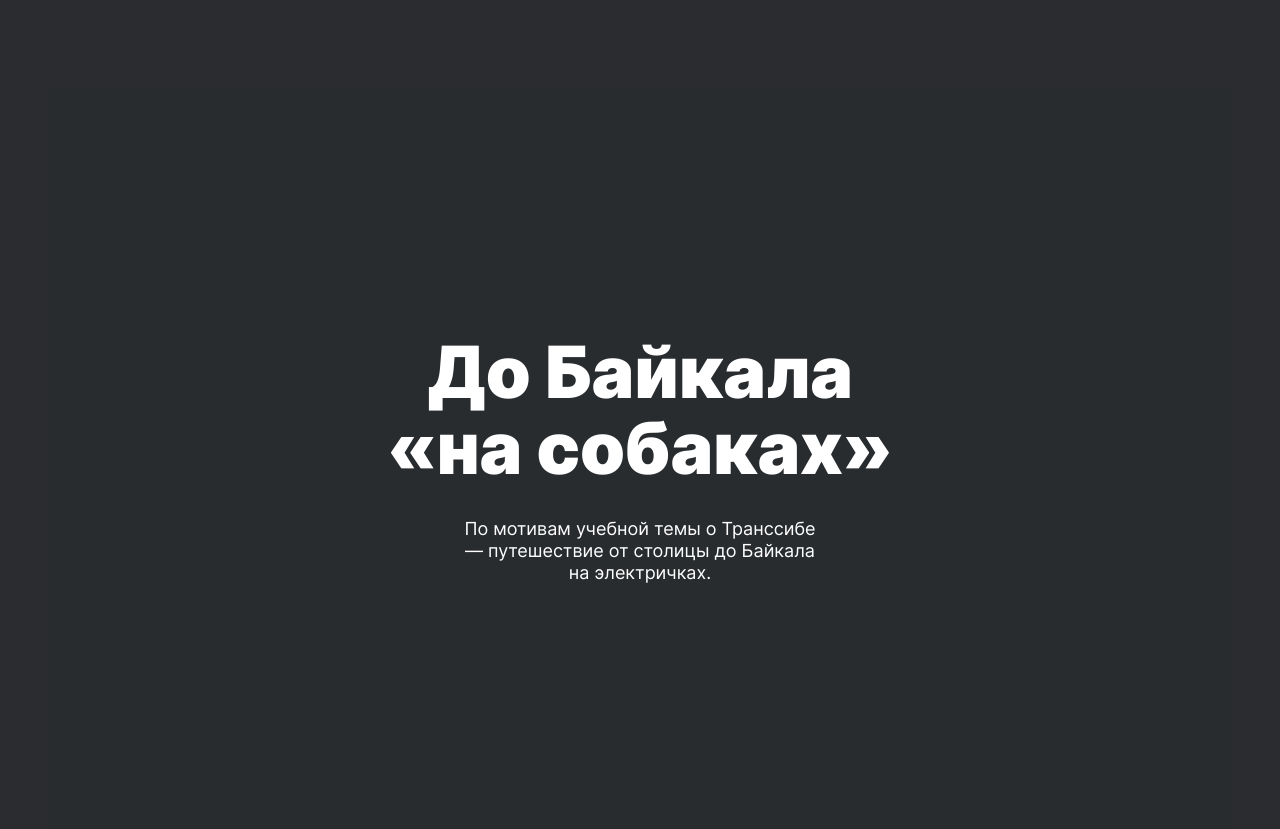
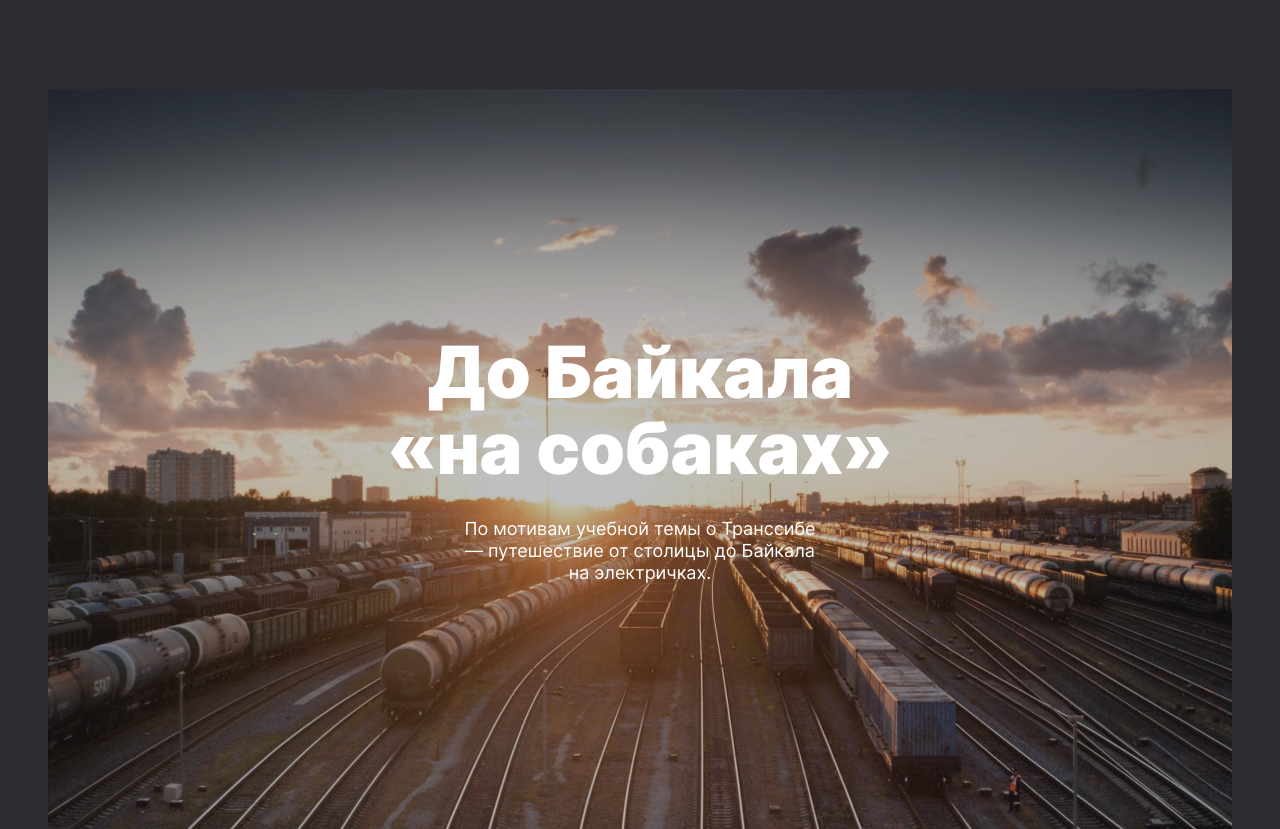
Before and after one commit to Para51d/russian-travel, a plain HTML site: page index.html in a window 1280 px wide. Shown: the part 5913-6742 px from the top of the page. Drawn offline with Linux system fonts and the light colour scheme; the site is published under a folder, as on GitHub Pages, so addresses that start at the root find nothing.

Commit message:
третий спринт 2

```diff
--- a/blocks/cover/__overlay/cover__overlay.css
+++ b/blocks/cover/__overlay/cover__overlay.css
@@ -1,7 +1,7 @@
 .cover__overlay {
     text-decoration: none;
     color: #fff;
-    background: url(/../images/cover-trains.jpg);
+    background: url(../../../images/cover-trains.jpg);
     background-size: cover;
     background-repeat: no-repeat;
     background-position: center;
```
Also changed, not shown: 1 other file.
